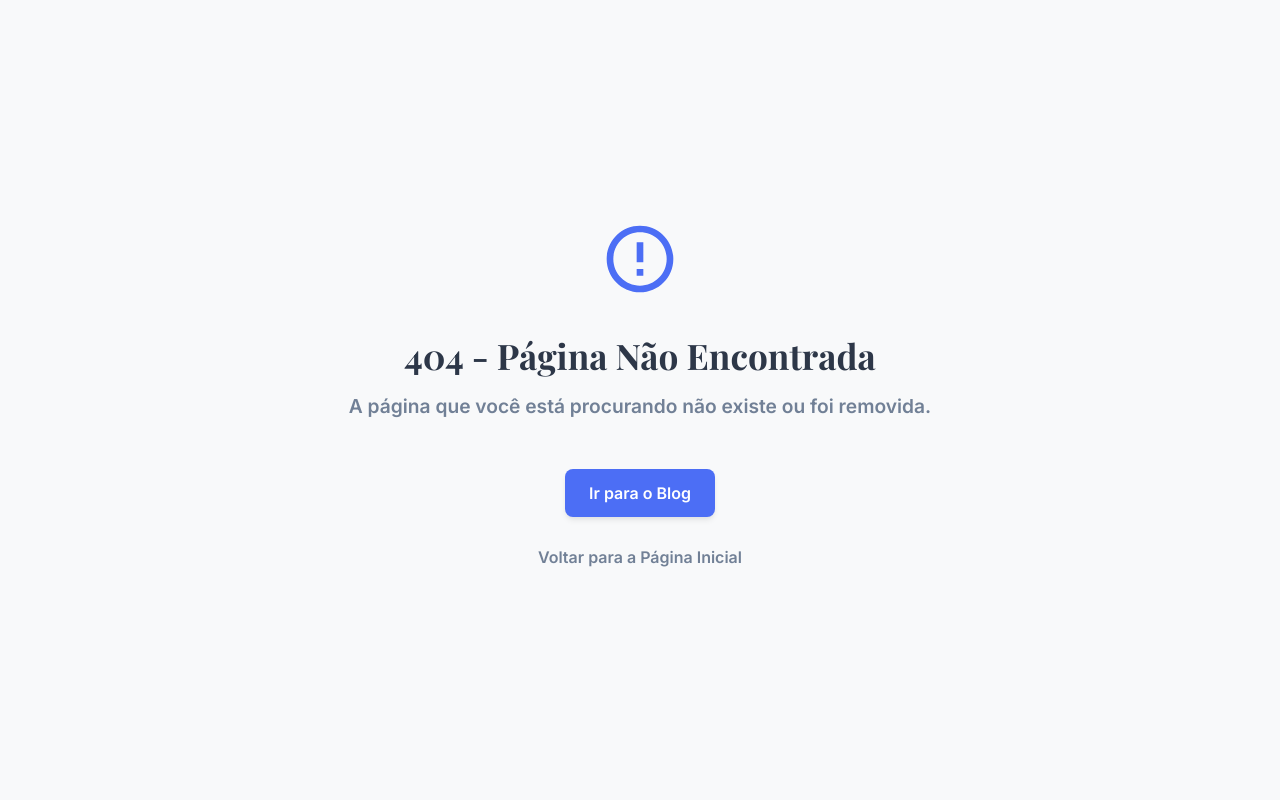
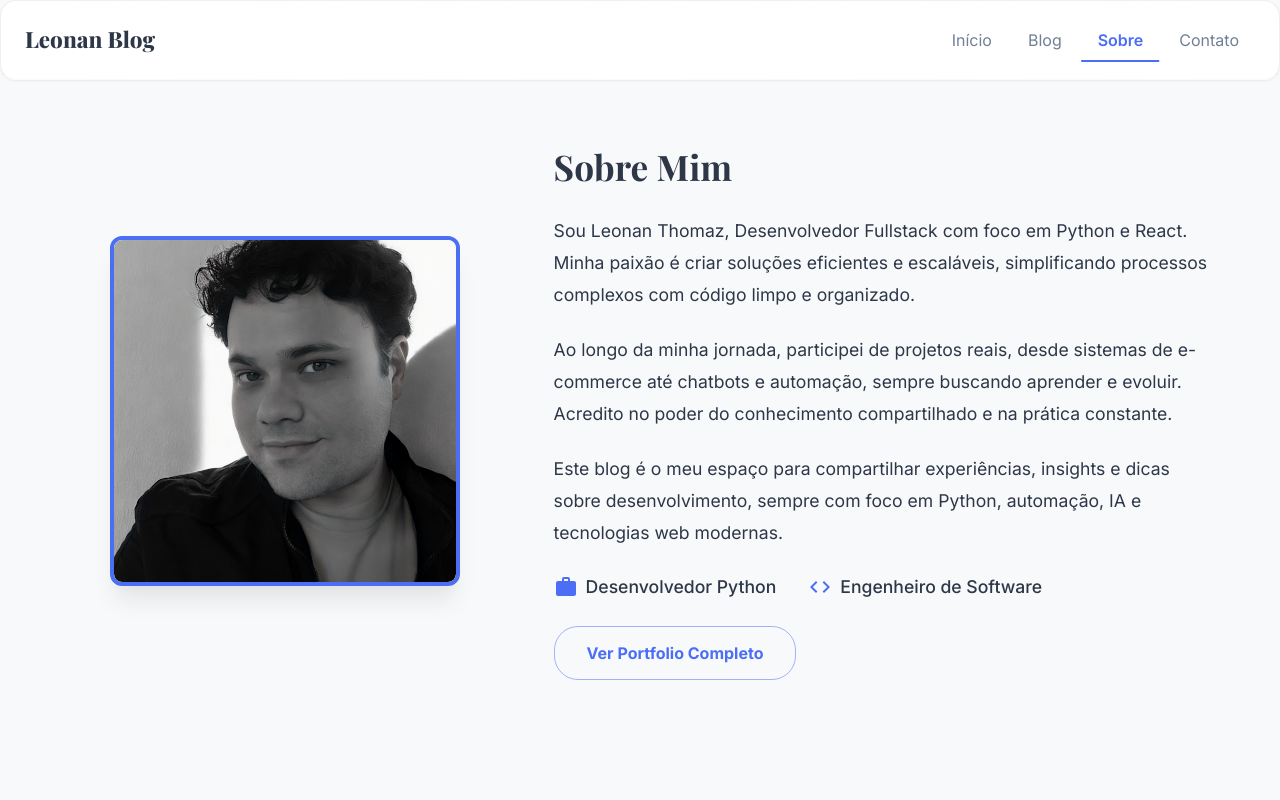
Before and after one commit to leonanthomaz/blog, a React (Vite) app: page /sobre in a window 1280 px wide. Before the commit this address had no page. Shown: the top 800 px of the page. Built offline with nearby package versions, Linux system fonts and the light colour scheme.

Commit message:
consertando imports - about e contact

```diff
--- a/src/pages/AboutPage/index.tsx
+++ b/src/pages/AboutPage/index.tsx
@@ -3,12 +3,14 @@ import React from 'react';
 import { Box, Typography, Button, Container, Avatar, Stack, useTheme, useMediaQuery } from '@mui/material';
 import { Work, Code } from '@mui/icons-material';
 import minhaFoto from '@/assets/img/foto-leonan.jpg';
+import Layout from '../../components/Layout';
 
 const AboutPage: React.FC = () => {
   const theme = useTheme();
   const isMobile = useMediaQuery(theme.breakpoints.down('md'));
 
   return (
+    <Layout>
         <Box sx={{ bgcolor: 'background.default', py: 8, minHeight: '100vh' }}>
         <Container maxWidth="lg">
             <Stack direction={{ xs: 'column', md: 'row' }} spacing={6} alignItems="center">
@@ -84,6 +86,7 @@ const AboutPage: React.FC = () => {
             </Stack>
         </Container>
         </Box>
+    </Layout>
   );
 };
 
--- a/src/pages/ContactPage/index.tsx
+++ b/src/pages/ContactPage/index.tsx
@@ -1,6 +1,7 @@
 import React, { useRef, useState } from 'react';
 import { Box, Typography, TextField, Button, CircularProgress, Snackbar, Alert, Container } from '@mui/material';
 import emailjs from 'emailjs-com';
+import Layout from '../../components/Layout';
 
 const ContactPage: React.FC = () => {
   const form = useRef<HTMLFormElement>(null);
@@ -53,6 +54,7 @@ const ContactPage: React.FC = () => {
   };
 
   return (
+    <Layout>
         <Container maxWidth="md" sx={{ py: 8 }}>
         <Typography variant="h3" gutterBottom>Contato</Typography>
 
@@ -72,6 +74,7 @@ const ContactPage: React.FC = () => {
             </Alert>
         </Snackbar>
         </Container>
+    </Layout>
   );
 };
 
--- a/src/routes/index.tsx
+++ b/src/routes/index.tsx
@@ -5,14 +5,15 @@ import HomePage from '../pages/HomePage';
 import BlogPage from '../pages/BlogPage';
 import BlogPostPage from '../pages/BlogPage/[slug]';
 import AboutPage from '../pages/AboutPage';
+import ContactPage from '../pages/ContactPage';
 
 const AppRouter: React.FC = () => {
   return (
     <Router>
       <Routes>
         <Route path='/' element={<HomePage/>} />
-        <Route path='/' element={<AboutPage/>} />
-        <Route path='/' element={<HomePage/>} />
+        <Route path='/sobre' element={<AboutPage/>} />
+        <Route path='/contato' element={<ContactPage/>} />
         <Route path="/blog" element={<BlogPage />} />
         <Route path="/blog/:slug" element={<BlogPostPage />} />
         <Route path="*" element={<NotFound />} />
```
Lines whose indentation alone changed are shown as unchanged.
